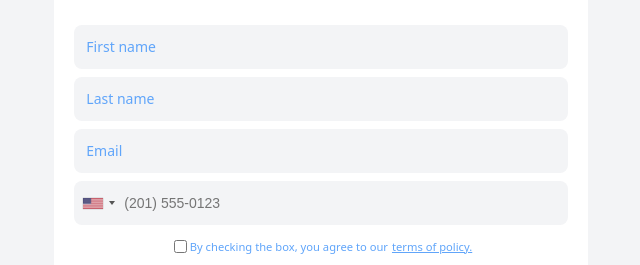
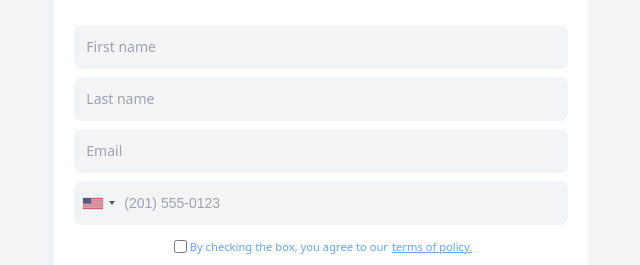
Before and after one commit to Siava-devTeam/AI, a website: page src/public/signup.html in a window 1280 px wide. Shown: the part 312-577 px from the top of the page, without its empty margins (319-959 px from the left). Drawn offline with Linux system fonts and the light colour scheme.

Commit message:
Changed font-color, placeholder color

```diff
--- a/src/public/css/signup.scss
+++ b/src/public/css/signup.scss
@@ -38,7 +38,7 @@ body{
         position:relative;
 
         & .formLabel{
-            color: $primary;
+            color: $textbox-placeHolder-color;
             @extend .text-sm, .ml-3;
             position:absolute;
             z-index: 10;
@@ -49,6 +49,7 @@ body{
 
         & .formTextbox{
             background-color: $textbox-background;
+            color: $textbox-font-color;
             @extend .col-12, .text-sm, .p-3;
             border: none;
             border-radius: 8px;
```
Also changed, not shown: src/public/css/signup.css.
